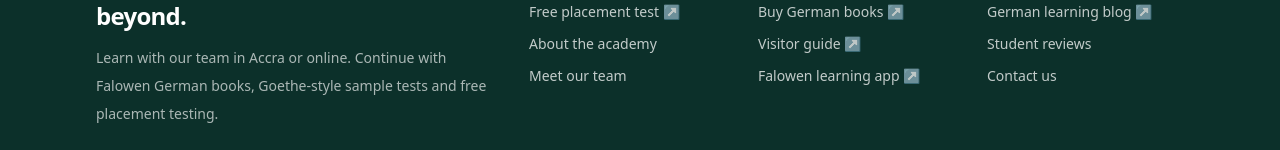
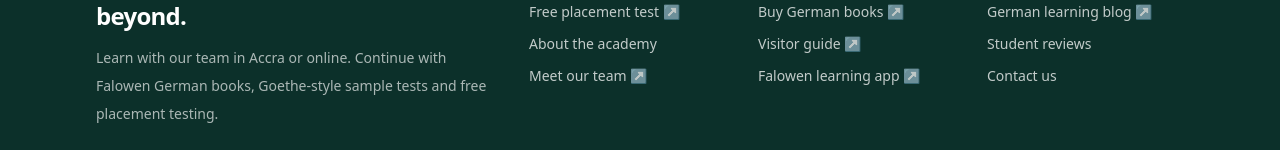
Before and after one commit to learngermanghana/learngermanghana-site, a Next.js app: page / in a window 1280 px wide. Shown: the part 869-1019 px from the top of the page. Built offline with nearby package versions, Linux system fonts and the light colour scheme.

Commit message:
Point footer Team link directly to Falowen visitor guide

```diff
--- a/src/components/Footer.tsx
+++ b/src/components/Footer.tsx
@@ -26,7 +26,7 @@ export function Footer() {
                 <a href={LINKS.classes} {...external} className="hover:text-white">Live classes ↗</a>
                 <a href={LINKS.placementTest} {...external} className="hover:text-white">Free placement test ↗</a>
                 <Link href="/about" className="hover:text-white">About the academy</Link>
-                <Link href="/tutors" className="hover:text-white">Meet our team</Link>
+                <a href={LINKS.visitorGuide} {...external} className="hover:text-white">Meet our team ↗</a>
               </div>
             </div>
             <div>
```
